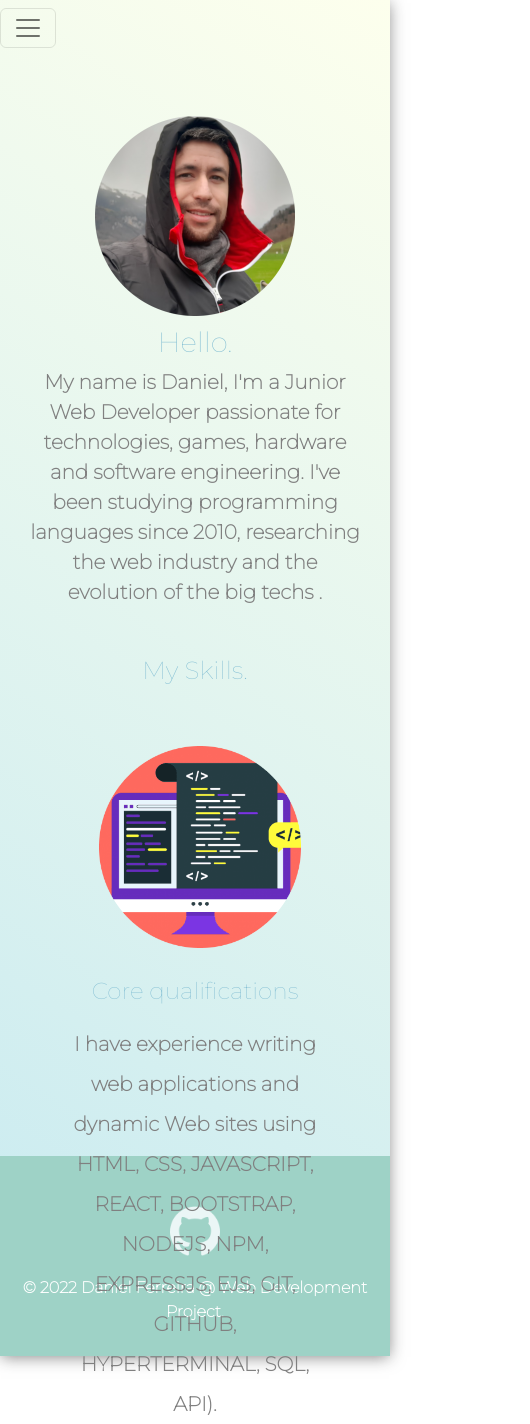
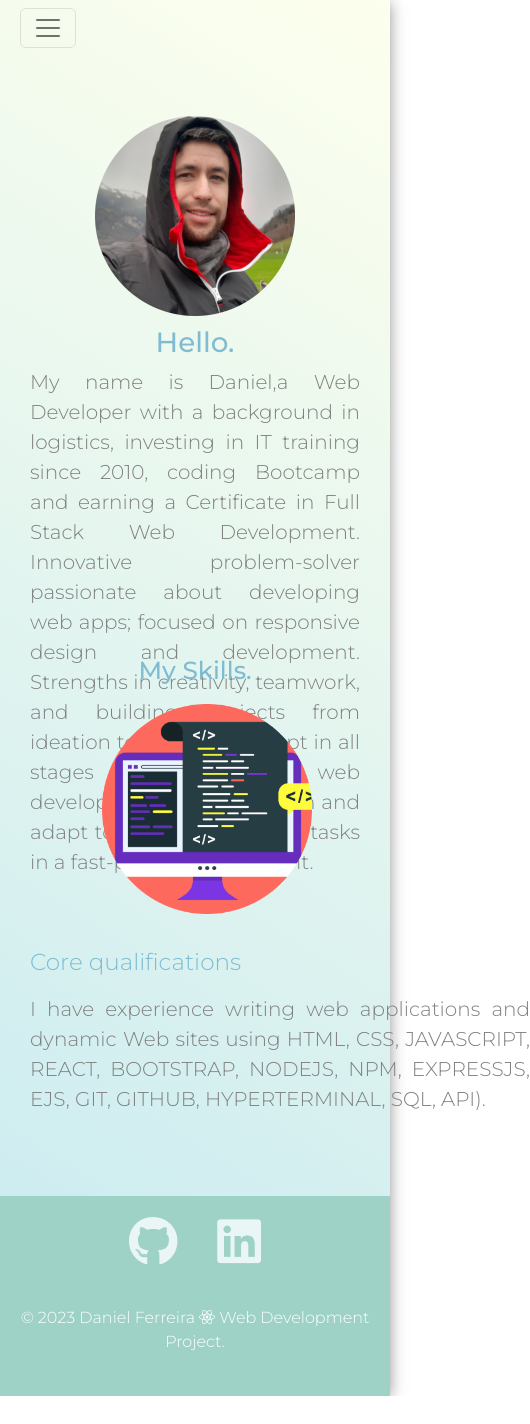
Before and after one commit to DaniJFerr/my-react-portfolio, a React (Create React App) app in the folder my-react-portfolio/: page /my-react-portfolio/about in a window 390 px wide. Shown: the whole page, 530 px wide, since content can reach past the window. After the commit the page ends 1396 px from the top, so only its background shows below. Built offline with nearby package versions, Linux system fonts and the light colour scheme.

Commit message:
adjutment and issue solve to  the navbar and css style responsive re size

```diff
--- a/my-react-portfolio/public/css/style.css
+++ b/my-react-portfolio/public/css/style.css
@@ -2,17 +2,13 @@
   width: auto;
   margin: 0;
   text-align: center;
-  font-family: 'Silkscreen', sans-serif;
+  font-family: 'Montserrat', sans-serif;
+  font-weight: bold;
   background-color: #e0eff5;
 }
 
-body{
-  animation: fadeInAnimation ease 3s;
-  animation-iteration-count: 1;
-  animation-fill-mode: forwards;
-}
+.container{
 
-.container{
   background-color: white;
   padding: 0px 0px !important;
   background: rgb(199,234,241);
@@ -26,12 +22,13 @@ p {
   font-family: 'Montserrat';
   font-size: 20px;
   color: grey;
-  font-weight: bold;
+  font-weight: 200;
 }
-
 
 .pro{
   text-decoration: underline;
+  font-family: 'Montserrat';
+  font-weight: 200;
 }
 
 h1{
@@ -40,105 +37,51 @@ h1{
   margin: 50px auto 0 auto;
   font-family: 'Montserrat';
   line-height: 2;
-  font-weight: bold;
+  font-weight: 500;
 }
 
 h2 {
   color: #7FBCD2;
   font-family: 'Montserrat';
   font-size: 30px;
-  font-weight: bold;
+  font-weight: 200;
 }
 
 h3{
   color: #7FBCD2;
   font-family: 'Montserrat';
   font-size: 30px;
-  font-weight: bold;
+  font-weight: 300;
   padding: 10px 0px;
   }
 
-hr{
-  border-style:none;
-  border-top-style: dotted;
-  border-color: #9ED2C6;
-  border-width: 7px;
-  width: 3%;
-  margin: 20px 920px;
+.navbar{
+  position: relative;
+  margin: auto 20px;
+  list-style-type: none;
+  height: 70PX auto;
+  list-style-type: none;
 }
 
-.responsive-navbar-nav{
-  position: absolute;
-  justify-content: center;
-  width: 80%;
-  margin: 0 auto;
-  padding: 50px 0;
-  background-color: transparent;
-  color: transparent;
+.navbar p{
+ font-weight: 400;
 }
 
-.responsive-navbar-nav ul li{
-  align-content: center;
-}
-
-.navbar ul li a {
-display: inline-block;
-text-decoration: none;
-color: hsl(236, 13%, 42%);
-text-transform: uppercase;
-margin: 0px 12px;
-}
-
-.navbar ul li a {
-  position: relative;
-  }
-
-.navbar ul li a:after {
-position: absolute;
-bottom: 0;
-left: 0;
-right: 0;
-margin: auto;
-width: 0%;
-content: '.';
-color: transparent;
-background: rgb(44, 44, 44);
-height: 1px;
-}
-
-.navbar ul li a:hover:after {
-width: 100%;
-}
-
-.navbar ul li a {
-transition: all 0.5s;
-}
-
-.navbar ul li a:after {
-text-align: left;
-content: '.';
-margin: 0;
-opacity: 0;
-
-}
-.navbar ul li a:hover {
+.navbar p:hover {
 color: hsl(206, 85%, 63%);
+font-weight: 500;
 z-index: 1;
-}
-
-.navbar ul li a:hover:after {
-z-index: -10;
-animation:  1s forwards;
--webkit-animation: fill 1s forwards;
--moz-animation: fill 1s forwards;
-opacity: 1;
 }
 
 .top-container{
   background: rgb(199,234,241);
   background: linear-gradient(32deg, rgba(199,234,241,1) 0%, rgba(253,255,237,1) 100%);
+  border-style: none;
 }
 
+.containerAbout{
+  margin-top: 0px;
+}
 
 /*-- top container img--*/
 
@@ -166,30 +109,42 @@ opacity: 1;
 }
 
 .profile{
-  width: 50%;
-  margin: 100px auto 100px auto;
+  width: 700px;
+  margin: 50px auto 100px auto;
+}
+
+.profile p{
+  text-align: justify;
+  font-family: 'Montserrat';
+  font-size: 20px;
+  color: grey;
+  font-weight: 200;
 }
 
 .large{
   position: relative;
-  width: 300px;
-  float: left;
-  padding: 0px;
-  margin: 5px 50px;
+  width: 230px;
+  float: right;
+  padding: 5px 10px;
+  margin: 5px 20px !important;
 }
 
 .project{
   position: relative;
-  width: 300px;
+  width: 250px;
   float: right;
-  padding: 0px 10px;
-  margin: 5px 50px;
+  margin: 20px auto;
+  padding-top: 20px;
 }
 
 /*-- middle container content--*/
 
+.containerProjects{
+  margin: 80px auto;
+}
+
 .carousel-inner{
-  background-color: #ffffff;
+  margin: 50px auto;
 }
 
 
@@ -199,42 +154,41 @@ opacity: 1;
 
 .carousel-item{
 position:relative;
+margin: 100px auto;
+
 }
 
-
-.skills {
+.skills{
+  height: auto !important;
   position: relative;
-  text-align: center;
+  padding: 0px 0px !important;
+  margin: 0px auto;
 }
 
 .skills h3{
-  padding-top: 40px;
+  padding: 10px auto;
+  font-weight: 300;
 }
 
 .skill-row{
   position: relative;
-  width: 900px;
-  height: 500px;
-  padding: 0px 0px;
-  margin: 30px auto 80px auto;
+  width: 700px;
+  height: 300px;
+  margin: 20px auto 20px auto;
   text-align: left;
 }
 
 .skill-row p{
+  width: 500px;
+  padding: 0px 0px;
   text-align: left;
   font-family: 'Montserrat';
   font-size: 20px;
   color: grey;
-  font-weight: bold;
+  font-weight:200;
 }
 
-.profile p{
-  text-align: justify;
-  font-family: 'Montserrat';
-  font-size: 20px;
-  color: grey;
-  font-weight: bold;
-}
+
 
 /*-- botton container content--*/
 
@@ -252,7 +206,7 @@ position:relative;
   }
 
 .contact-me {
-  margin: 30px auto 30px auto;
+  margin: 230px auto 30px auto;
 }
 
 .contact-me p{
@@ -263,7 +217,13 @@ position:relative;
   margin: 20px auto;
   background-image: linear-gradient(top, #a1f0de, #9ED2C6);
   background-image: linear-gradient(to bottom, #a1f0de, #9ED2C6);
-  border: 0ch;
+  border: none;
+  transition: 500ms;
+  transform-origin: center;
+  -webkit-transition: all 0.2s ease-in-out;
+  -moz-transition: all 0.2s ease-in-out;
+  -o-transition: all 0.2s ease-in-out;
+  transition: all 0.2s ease-in-out;
 }
 
 .btn a{
@@ -274,11 +234,12 @@ position:relative;
 }
 
 .btn:hover {
-  transform: scale(1.2);
-  transition: 500ms  ease-in-out;
+  transform: scale(1.1);
+  transition: 500ms;
   text-decoration: none;
   background-image: -webkit-linear-gradient(top, #25f7e9, #34d9d9);
   background-image: linear-gradient(to bottom, #25f7e9, #34d9d9);
+  border: none;
 }
 
 /*-- footer container content--*/
@@ -289,17 +250,24 @@ position:relative;
   color: #ffffff;
 }
 
-.footer-link img{
-  width: 50px;
+.footer-link i{
+  transition: 500ms;
+  transform-origin: center;
+  -webkit-transition: all 0.2s ease-in-out;
+  -moz-transition: all 0.2s ease-in-out;
+  -o-transition: all 0.2s ease-in-out;
+  transition: all 0.2s ease-in-out;
 }
 
-.footer-link img:hover{
-  transform: scale(1.2);
+.footer-link i:hover{
+  transform:  scale(1.1);
   transition: 500ms;
+  color: #fff;
 }
 
-.footer-link{
-  width: 10px;
+.fa-github,
+.fa-linkedin{
+ font-size: 50px;
   color: #EAF6F6;
   text-decoration: none;
   padding: 20px;
@@ -343,29 +311,32 @@ position:relative;
    }
 }
 
-@keyframes navbar {
-  0% {
-    width: 0%;
-    height: 1px;
-  }
-  50% {
-    width: 100%;
-    height: 1px;
-  }
-  100% {
-    width: 100%;
-    height: 100%;
-    background: #333;
-  }
-}
-
 
 @media (max-width: 900px){
+
 
 .container{
   margin: 0%;
   padding: 0%;
 }
+
+.carousel-inner{
+  height: 600px;
+}
+
+.containerProjects{
+  margin: 20px auto;
+}
+
+.containerAbout{
+  height: 1100px;
+}
+
+.top-container{
+  height: 750px;
+  margin-bottom: 0px auto;
+}
+
 
 .top-cloud{
   width: 280px;
@@ -373,27 +344,38 @@ position:relative;
   left: 100px;
 }
 
+.botton-cloud{
+  width: 280px;
+  position: relative;
+  right: 120px;
+}
+
 .mountain{
-    display: flex;
-    margin: 0px;
+ height: 300px;
+
+}
+
+.bottom-container{
+   position: relative;
+    margin-top: -10px;
     padding: 0px;
    }
 
   .profile {
-    text-align: center;
     width: auto;
     margin: 50px auto;
     padding: 0px 30px;
   }
 
   .profile p{
-    text-align: center;
+    text-align: justify;
   }
 
   .project{
-    width: 80%;
+    width: 300px;
     float: center;
-    margin: 0px 30px;
+    margin: 5px 30px;
+
   }
 
   .large{
@@ -403,20 +385,19 @@ position:relative;
   }
 
   .skill-row {
-    width: 70%;
-    height: 550px;
-    margin: 50px auto 100px auto;
-    text-align: center;
-    line-height: 2;
-    padding: 10px 10px;
+    width: 80%;
+    float: center;
+    margin: 0px 30px;
   }
 
   .skill-row img{
-    padding-bottom: 50px;
+    width: 230px;
+    margin: auto 80px;
+    padding-bottom: 20px;
   }
 
   .skill-row p{
-    text-align: center;
+    text-align: justify;
   }
 
   .skills{
@@ -432,5 +413,4 @@ position:relative;
     font-size: 1rem;
 
   }
-
 }
--- a/my-react-portfolio/public/index.html
+++ b/my-react-portfolio/public/index.html
@@ -10,10 +10,10 @@
    <link rel="icon" href="browsericon.ico?v=2">
    <link rel="preconnect" href="https://fonts.googleapis.com">
    <link rel="preconnect" href="https://fonts.gstatic.com" crossorigin>
-   <link href="https://fonts.googleapis.com/css2?family=Montserrat:wght@100&display=swap" rel="stylesheet">
+   <link href="https://fonts.googleapis.com/css2?family=Montserrat:wght@300;400;500;600;700&display=swap" rel="stylesheet">
    <link rel="preconnect" href="https://fonts.googleapis.com">
    <link rel="preconnect" href="https://fonts.gstatic.com" crossorigin>
-   <link href="https://fonts.googleapis.com/css2?family=Montserrat:wght@100&display=swap" rel="stylesheet">
+   <script src="https://kit.fontawesome.com/ff38e5c58a.js" crossorigin="anonymous"></script>
    <link rel="stylesheet" href="./css/style.css">
 
     <title>My React Portifolio</title>
--- a/my-react-portfolio/src/App.js
+++ b/my-react-portfolio/src/App.js
@@ -6,6 +6,7 @@ import About from './components/pages/About';
 import Projects from './components/pages/Projects';
 import Contact from './components/pages/Contact';
 import Footer from './components/Footer';
+import BackToTopButton from './components/pages/BackToTopButton';
 import 'bootstrap/dist/css/bootstrap.min.css';
 
 
@@ -26,6 +27,7 @@ function App() {
           <Route path="my-react-portfolio/contact/*" element={<Contact />} />
         </Routes>
         <Footer />
+        <BackToTopButton/>
       </div>
     </Router>
   );
--- a/my-react-portfolio/src/components/Footer.js
+++ b/my-react-portfolio/src/components/Footer.js
@@ -1,13 +1,18 @@
-import React from 'react';
-
+import {React } from 'react';
+import BackToTopButton from './pages/BackToTopButton';
 
 function Footer(){
 
-   return <div class="bottom-container">
-   <a class="footer-link" href="https://github.com/DaniJFerreira"><img src="images/github.png" alt=""></img></a>
+   return (
+   <div class="bottom-container">
+  <BackToTopButton/>
+   <a class="footer-link" href="https://github.com/DaniJFerreira"><i class="fa-brands fa-github"></i></a>
+   <a class="footer-link" href="https://linkedin.com/in/daniel-ferreira-166741225"><i class="fa-brands fa-linkedin"></i></a>
 
-   <p class="copyright">© 2022 Daniel Ferreira @ Web Development Project.</p>
+   <p class="copyright">© 2023 Daniel Ferreira <i class="fa-brands fa-react"></i> Web Development Project.</p>
  </div>
+
+   )
 }
 
 
--- a/my-react-portfolio/src/components/pages/About.js
+++ b/my-react-portfolio/src/components/pages/About.js
@@ -1,14 +1,18 @@
 import React from "react";
+import BackToTopButton from "./BackToTopButton";
 
 function About() {
   return (
-    <div>
+    <div className="containerAbout">
+
     <div class="profile">
       <img class="myimg"src="images/myfoto-modified.png" alt=""></img>
       <h1>Hello.</h1>
-      <p>My name is Daniel, I'm a Junior Web Developer passionate for technologies,
-         games, hardware and software engineering. I've been studying programming languages since 2010,
-        researching the web industry and the evolution of the big techs .
+      <p>My name is Daniel,a Web Developer with a background in logistics,
+        investing in IT training since 2010, coding Bootcamp and earning a Certificate in Full Stack Web Development.
+        Innovative problem-solver passionate about developing web apps; focused on responsive design and development.
+        Strengths in creativity, teamwork, and building projects from ideation to execution, adept in all stages of advanced web development.
+        Ability to learn and adapt to complex roles and tasks in a fast-paced environment.
       </p>
     </div>
 
@@ -20,7 +24,10 @@ function About() {
       <p>I have experience writing web applications and dynamic Web sites using HTML, CSS, JAVASCRIPT, REACT, BOOTSTRAP, NODEJS, NPM, EXPRESSJS, EJS, GIT, GITHUB, HYPERTERMINAL, SQL, API).</p>
      </div>
     </div>
+
+    <BackToTopButton/>
   </div>
+
   );
 }
 
--- /dev/null
+++ b/my-react-portfolio/src/components/pages/BackToTopButton.js
@@ -0,0 +1,32 @@
+import {React, useState, useEffect } from 'react';
+
+
+function BackToTopButton(){
+
+  const [backToTopButton, setBackToTopButton] = useState(false);
+
+  useEffect(() =>{
+    window.addEventListener('scroll', () =>{
+      if (window.scrollY > 1) {
+        setBackToTopButton (true)
+      }else{
+        setBackToTopButton(false)
+      }
+    })
+  }, []);
+
+  const scrollUp =() => {
+    window.scrollTo({
+      top: 0,
+      behavior: "smooth"
+    })
+  }
+  <div>
+  {backToTopButton && (
+    <button onClick={scrollUp}>^</button>
+  )}
+ </div>
+}
+
+
+export default BackToTopButton;
--- a/my-react-portfolio/src/components/pages/Home.js
+++ b/my-react-portfolio/src/components/pages/Home.js
@@ -1,4 +1,5 @@
 import React from "react";
+import BackToTopButton from "./BackToTopButton";
 
 function Home() {
   return (
@@ -8,6 +9,7 @@ function Home() {
     <h2>a <span class="pro">pro</span>grammer.</h2>
     <img class="botton-cloud"src="images/cloud.png" alt="cloud-img"></img>
     <img class="mountain"src="images/mountain.png" alt="mountain-img"></img>
+    <BackToTopButton />
     </div>
   );
 }
```
Also changed, not shown: my-react-portfolio/src/components/NavTabs.js (+15 -19 lines), my-react-portfolio/src/components/pages/Contact.js (+4 -7 lines), my-react-portfolio/src/components/pages/Projects.js (+19 -18 lines).
